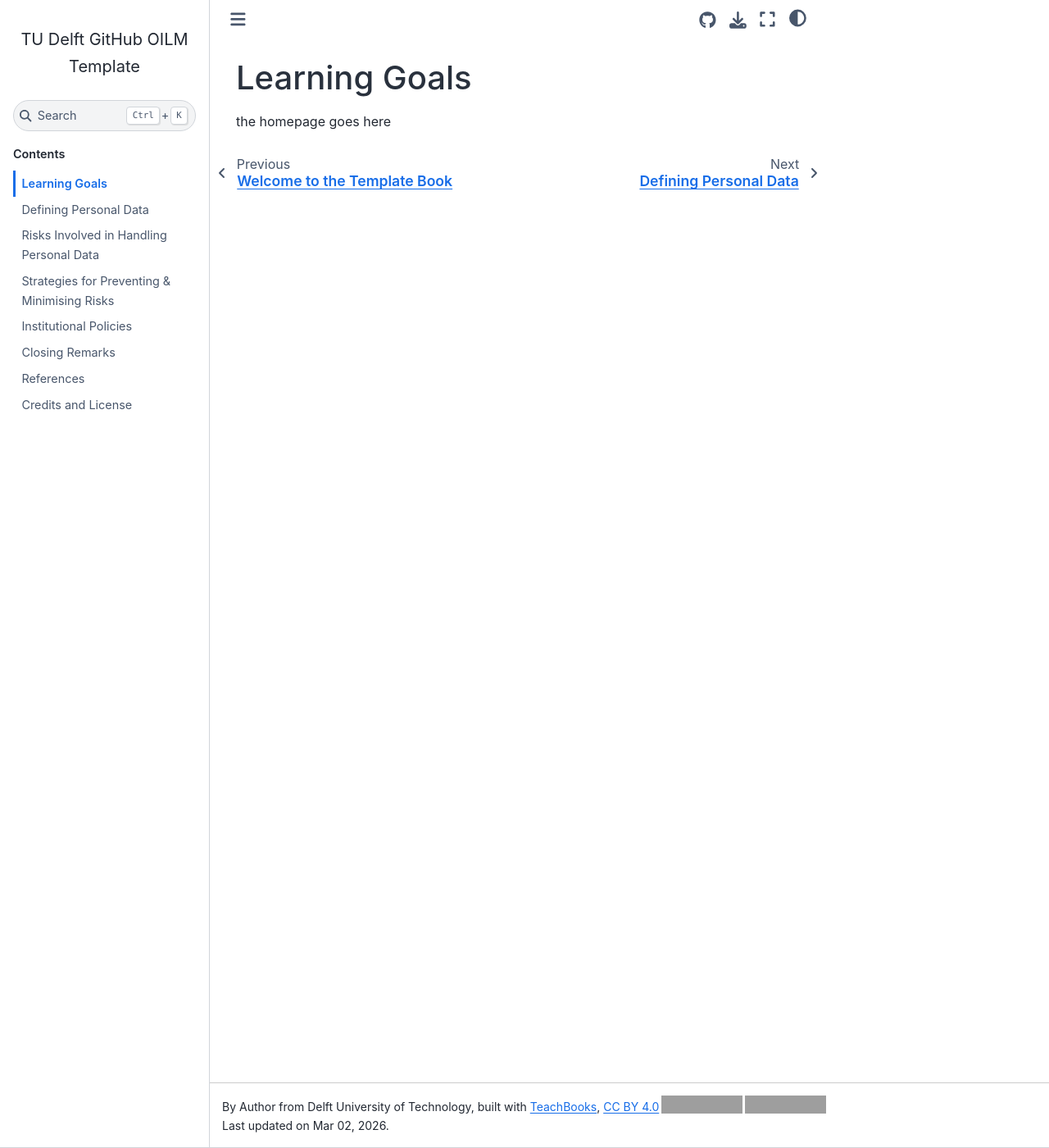
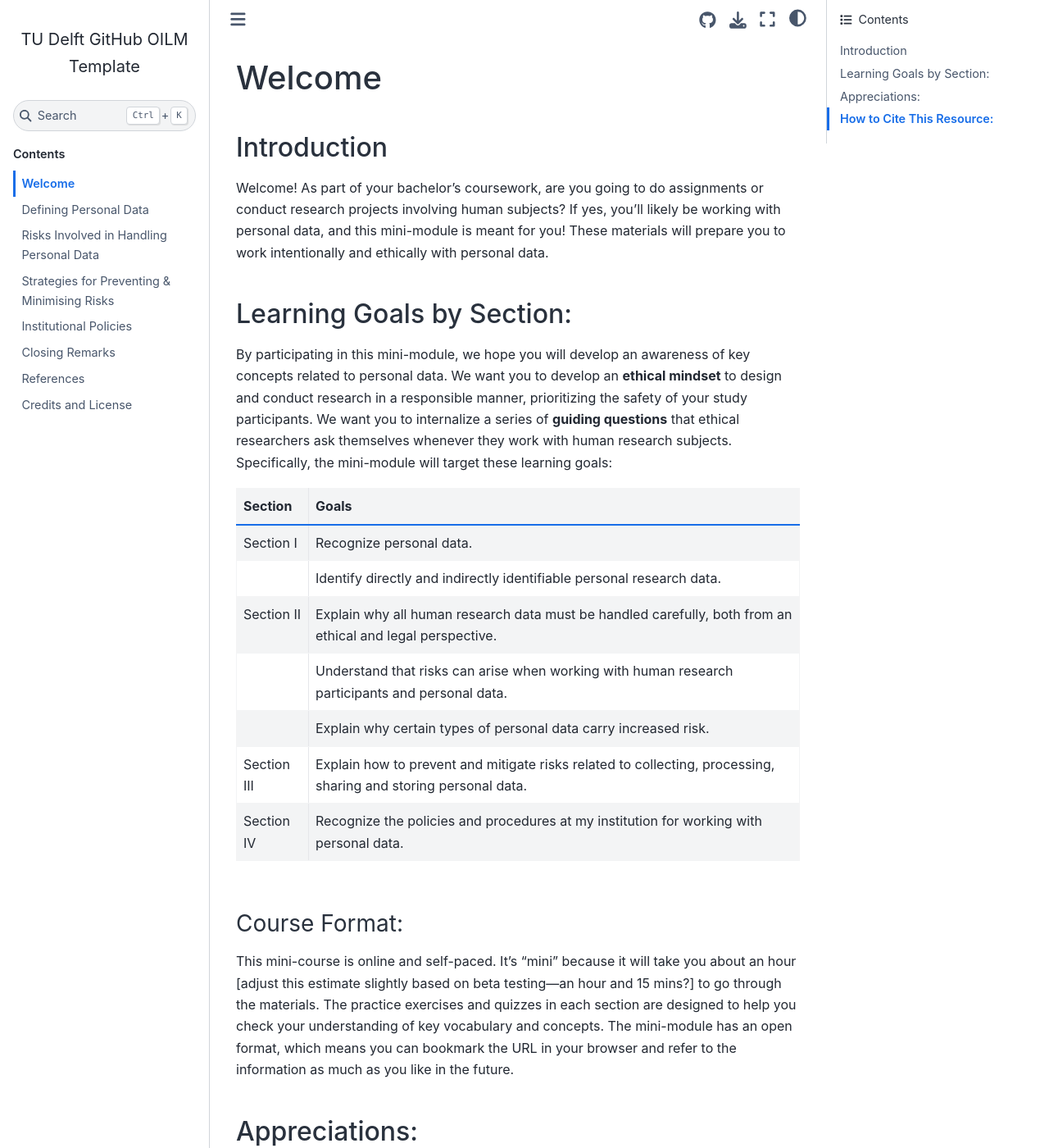
Before and after one commit to tu-delft-library/BSc_Research_Ethics_for_Personal_Data, a Jupyter Book: the page built from book/home.md, in a window 1280 px wide and 1400 px high. Shown: the whole window at 82% size. Built offline with Jupyter Book 1.0.4 settings and Sphinx 7.4.7 and the Sphinx Book theme 1.1.4, drawn with Linux system fonts in a browser that asks for light colours; comment, search, counter and statistics services are not loaded; some of the changed text lies outside the part shown; grey boxes are pictures that could not be loaded.

Commit message:
loaded content onto home page

```diff
--- a/book/home.md
+++ b/book/home.md
@@ -1,3 +1,36 @@
-# Learning Goals
+# Welcome
 
-the homepage goes here
+## Introduction
+
+Welcome! As part of your bachelor's coursework, are you going to do assignments or conduct research projects involving human subjects? If yes, you'll likely be working with personal data, and this mini-module is meant for you! These materials will prepare you to work intentionally and ethically with personal data.
+
+
+
+## Learning Goals by Section:
+
+By participating in this mini-module, we hope you will develop an awareness of key concepts related to personal data. We want you to develop an **ethical mindset** to design and conduct research in a responsible manner, prioritizing the safety of your study participants. We want you to internalize a series of **guiding questions** that ethical researchers ask themselves whenever they work with human research subjects. Specifically, the mini-module will target these learning goals:
+| Section | Goals |
+|---------|--------|
+| Section I |  Recognize personal data. |
+| | Identify directly and indirectly identifiable personal research data. |
+| Section II | Explain why all human research data must be handled carefully, both from an ethical and legal perspective. |
+| | Understand that risks can arise when working with human research participants and personal data. |
+| | Explain why certain types of personal data carry increased risk. |
+| Section III | Explain how to prevent and mitigate risks related to collecting, processing, sharing and storing personal data. |
+| Section IV | Recognize the policies and procedures at my institution for working with personal data. |
+
+### Course Format:
+
+This mini-course is online and self-paced. It's "mini” because it will take you about an hour [adjust this estimate slightly based on beta testing—an hour and 15 mins?]  to go through the materials. The practice exercises and quizzes in each section are designed to help you check your understanding of key vocabulary and concepts. The mini-module has an open format, which means you can bookmark the URL in your browser and refer to the information as much as you like in the future.
+
+
+
+## Appreciations:
+
+This pilot was developed in collaboration between Narmin Rzayeva (TU Delft Research Data & Software training team), Paige Folsom (Data Literacy Project @ TU Delft Library Education Support), and TU Delft data stewards Janine Strandberg and Nicolas Dintzner. Thank you to Paula Martinez Lavanchy for consulting on the development of these materials. Special thanks to the course coordinators, piloting instructors, and students of Ethics and Safety in the BSc of TPM for their partnership.
+
+
+
+## How to Cite This Resource:
+
+[APA citation goes here]
```
